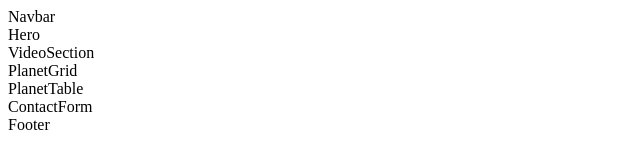
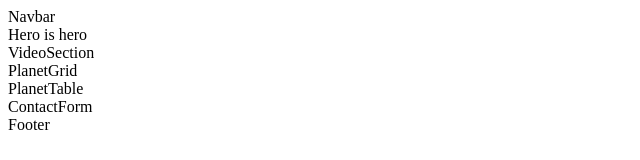
Before and after one commit to AderogbaAdedamola/Group-7_ts_Capstone, a React (Vite) app in the folder the_space/: page / in a window 1280 px wide. Shown: the top 160 px of the page, without its empty margins (0-640 px from the left). Built offline with nearby package versions, Linux system fonts and the light colour scheme.

Commit message:
Improve the Hero Section

```diff
--- a/the_space/src/components/Hero/index.jsx
+++ b/the_space/src/components/Hero/index.jsx
@@ -1,6 +1,6 @@
 
 export default function Hero() {
   return (
-    <div>Hero</div>
+    <div>Hero is hero</div>
   )
 }
```
